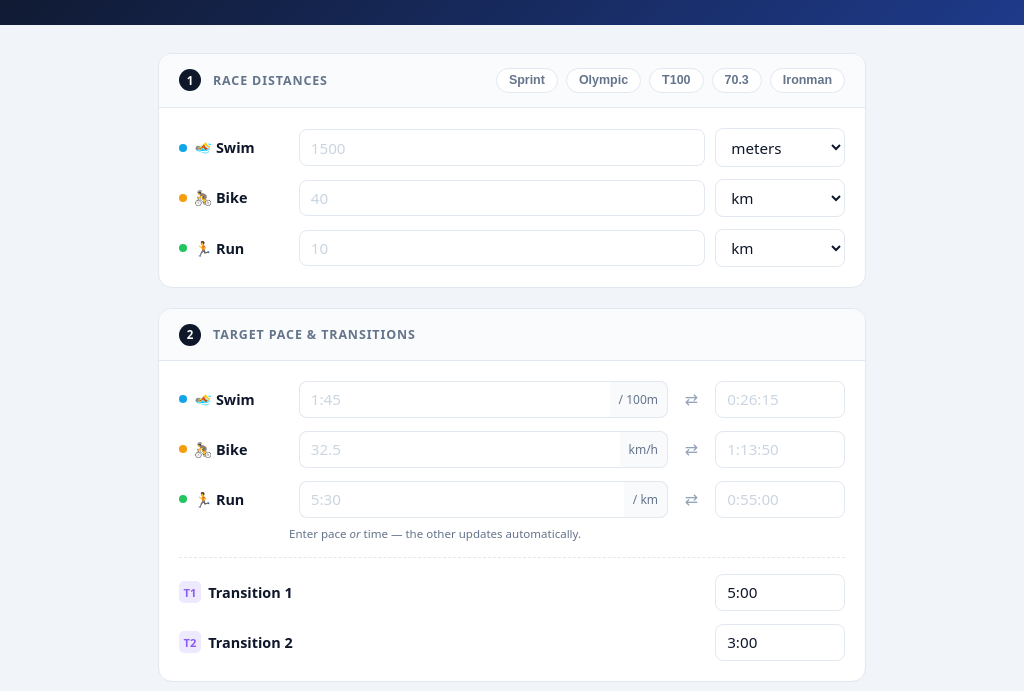
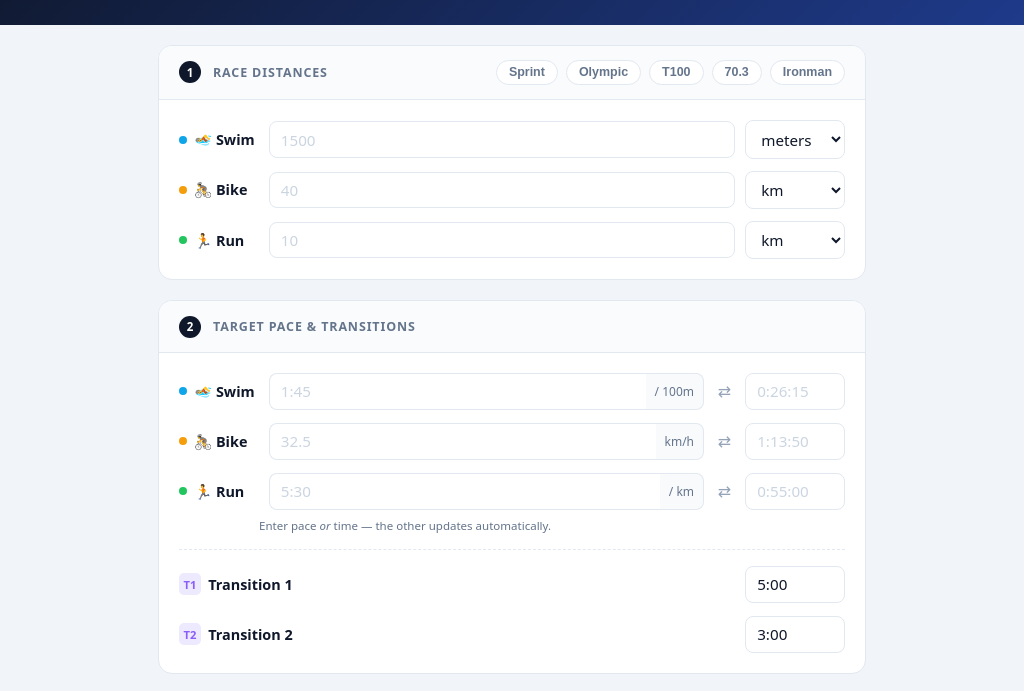
Before and after one commit to florianpasteur/tri-race-plan, a website: page index.html in a window 1024 px wide. Shown: the part 107-798 px from the top of the page. Drawn offline with Linux system fonts and the light colour scheme.

Commit message:
feat: make it responsive

```diff
--- a/index.html
+++ b/index.html
@@ -51,12 +51,21 @@
 
     /* ── Layout ── */
     main {
-      max-width: 740px;
+      max-width: 1728px;
       margin: 0 auto;
-      padding: 1.75rem 1rem 4rem;
-      display: flex;
-      flex-direction: column;
+      padding: 1.75rem 1.5rem 4rem;
+      display: grid;
+      grid-template-columns: repeat(3, 1fr);
       gap: 1.25rem;
+      align-items: start;
+    }
+
+    @media (max-width: 1600px) {
+      main {
+        max-width: 740px;
+        grid-template-columns: 1fr;
+        padding: 1.25rem 1rem 3rem;
+      }
     }
 
     /* ── Card ── */
@@ -258,6 +267,13 @@
     .share-btn.copied { border-color: #22c55e; color: #22c55e; background: #f0fdf4; }
 
     /* ── Responsive ── */
+    @media (max-width: 1100px) and (min-width: 769px) {
+      .dist-row  { grid-template-columns: 80px 1fr 100px; }
+      .pace-row  { grid-template-columns: 80px 1fr 22px 100px; }
+      .field-hint { padding-left: 80px; }
+      .result-item { grid-template-columns: 80px 1fr 85px; }
+    }
+
     @media (max-width: 540px) {
       .dist-row  { grid-template-columns: 80px 1fr 110px; }
       .pace-row  { grid-template-columns: 80px 1fr 22px 110px; }
```
